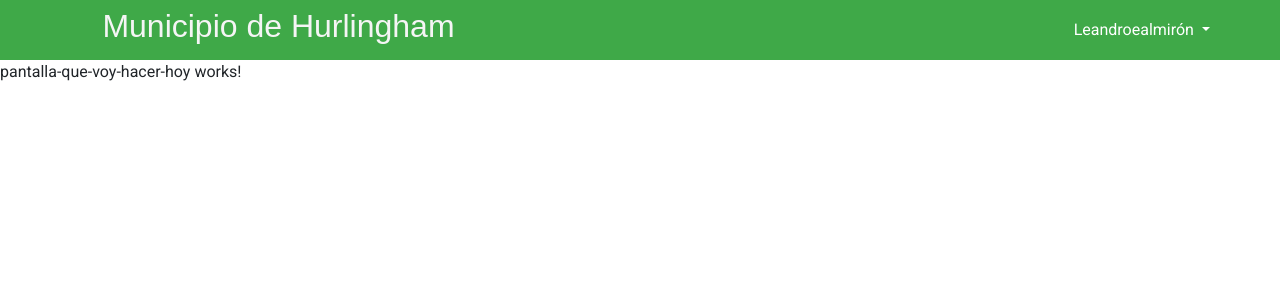
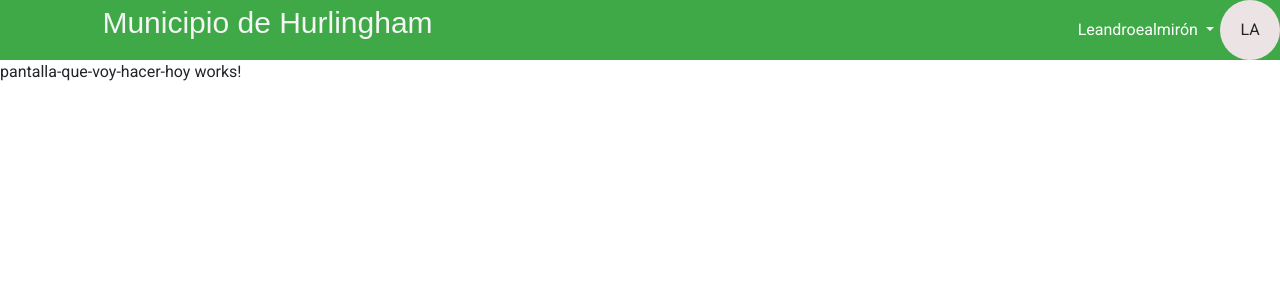
Before and after one commit to spider512/ReunionesDeSincronizacion, an Angular app: page /hoy in a window 1280 px wide. Shown: the top 300 px of the page. Built offline with nearby package versions, Linux system fonts and the light colour scheme.

Commit message:
Navbar-usuario terminado, esta en el shared

```diff
--- a/src/app/shared/navbar-usuario/navbar-usuario.component.css
+++ b/src/app/shared/navbar-usuario/navbar-usuario.component.css
@@ -12,13 +12,32 @@
 .municipio {
     color: whitesmoke;
     font-family: Arial, Helvetica, sans-serif;
-
     margin-left: 8%;
 }
 
+
+.contenedor {
+    display: inline-flex;
+}
+
 .dropdown {
-    margin-right: 5%;
     border: none;
+    display: flex;
+}
+
+.avatar {
+    display: flex;
+    width: 60px;
+    height: 60px;
+    background: #ECE4E4;
+    border-radius: 100px;
+    justify-content: center;
+    align-items: center;
+
+}
+
+.navBar p {
+    font-size: 30px;
 }
 
 #dropdownMenuButton1 {
@@ -27,6 +46,12 @@
     border: none;
 }
 
-#dropdown-menu:active {
-    border: none;
+@media only screen and (max-width: 588px) {
+    .navBar p {
+        font-size: 20px;
+    }
+
+    .navBar .dropdown {
+        font-size: 11px;
+    }
 }
--- a/src/app/shared/navbar-usuario/navbar-usuario.component.html
+++ b/src/app/shared/navbar-usuario/navbar-usuario.component.html
@@ -1,8 +1,11 @@
 <div class="navBar">
 
     <div class="municipio">
-        <h2>Municipio de Hurlingham</h2>
+        <p>Municipio de Hurlingham</p>
     </div>
+
+    <div class="contenedor">
+
         <div class="dropdown">
             <button class="dropdown-toggle" type="button" id="dropdownMenuButton1" data-bs-toggle="dropdown"
                 aria-expanded="false">
@@ -13,6 +16,11 @@
                 <li><a class="dropdown-item" href="#">Mis proyectos</a></li>
                 <li><a class="dropdown-item" href="#">Logout</a></li>
             </ul>
+        </div>
+
+        <div class="avatar">
+                <div>LA</div>
+        </div>
 
     </div>
 </div>
```
Lines whose indentation alone changed are shown as unchanged.
